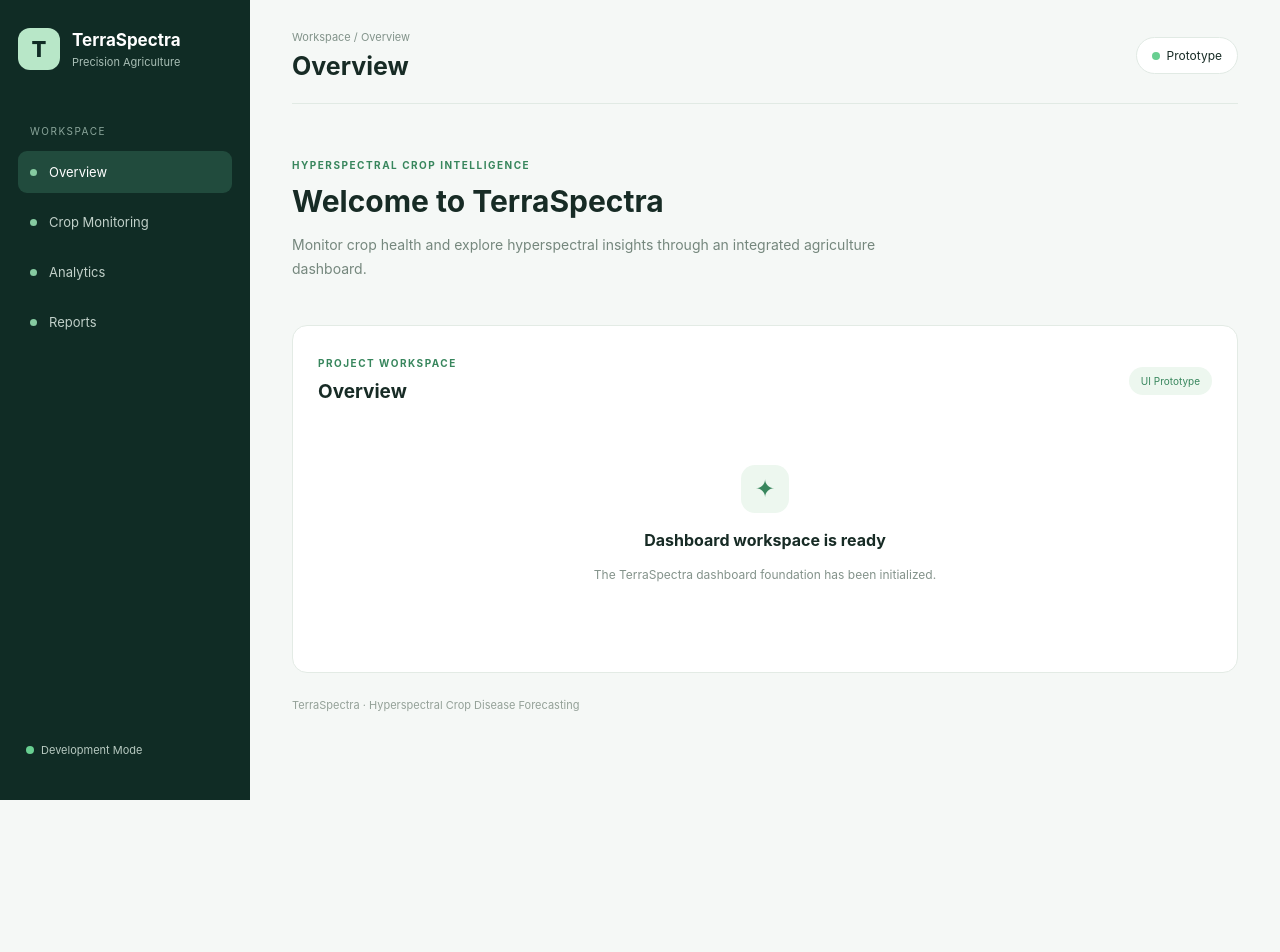
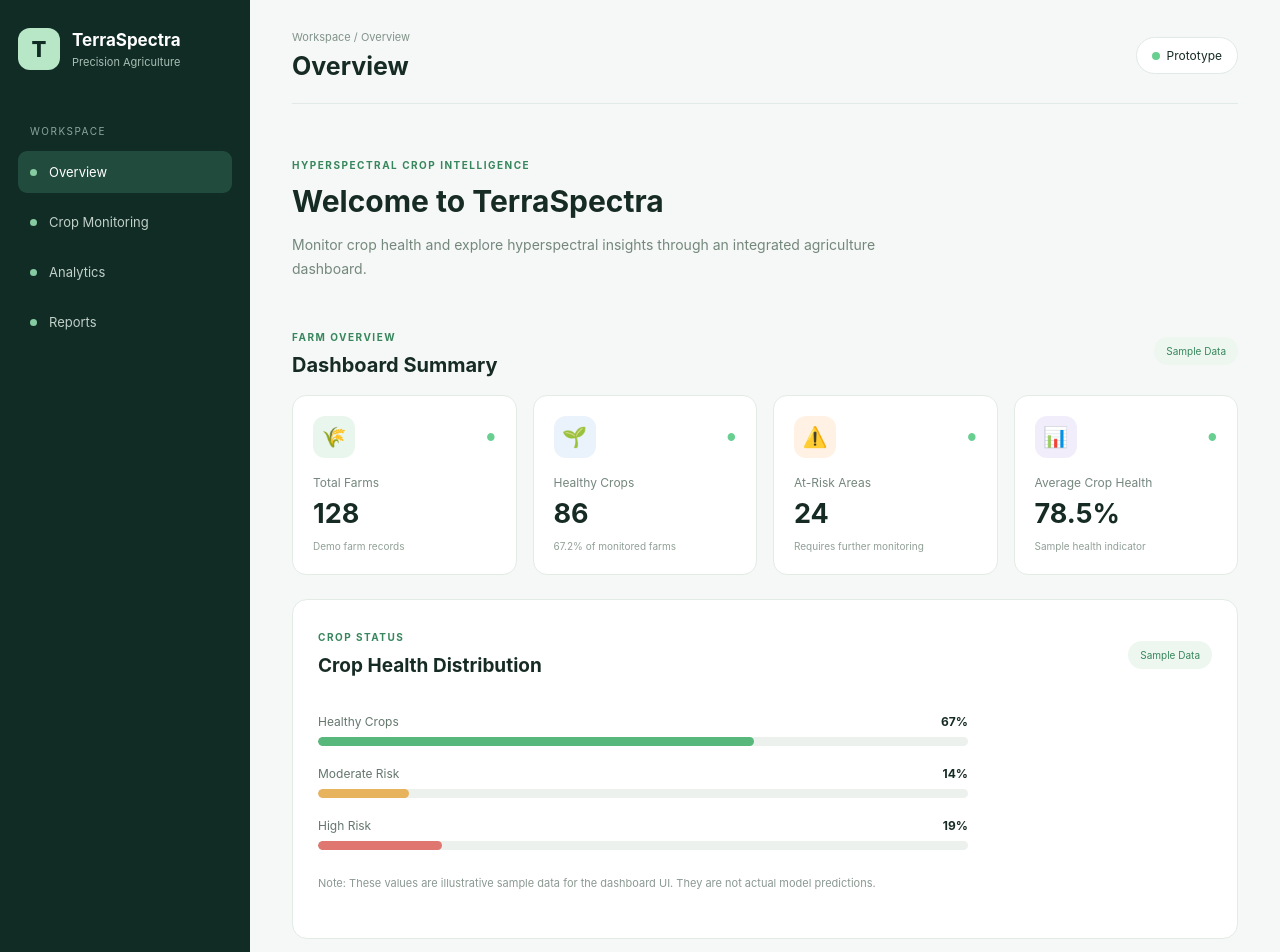
Before and after one commit to Himanshu2007-Maurya/infotact_project2, a React app in the folder frontend/: page / in a window 1280 px wide. Shown: the top 952 px of the page. Before the commit the page ends 800 px from the top, so only its background shows below. Built offline with nearby package versions, Linux system fonts and the light colour scheme; the HTML template or start-up script is replaced by a standard one.

Commit message:
Complete Day 4 overview cards and crop health dashboard summary components

```diff
--- a/frontend/src/App.css
+++ b/frontend/src/App.css
@@ -265,3 +265,18 @@ footer {
     font-size: 23px;
   }
 }
+
+.healthy-fill {
+  width: 67%;
+  background: #58b77a;
+}
+
+.moderate-fill {
+  width: 14%;
+  background: #e7b45d;
+}
+
+.high-fill {
+  width: 19%;
+  background: #df7770;
+}
--- a/frontend/src/App.jsx
+++ b/frontend/src/App.jsx
@@ -1,3 +1,4 @@
+
 import { useState } from "react";
 import "./App.css";
 
@@ -9,6 +10,37 @@ function App() {
     "Crop Monitoring",
     "Analytics",
     "Reports",
+  ];
+
+  const summaryCards = [
+    {
+      title: "Total Farms",
+      value: "128",
+      change: "Demo farm records",
+      icon: "🌾",
+      color: "green",
+    },
+    {
+      title: "Healthy Crops",
+      value: "86",
+      change: "67.2% of monitored farms",
+      icon: "🌱",
+      color: "blue",
+    },
+    {
+      title: "At-Risk Areas",
+      value: "24",
+      change: "Requires further monitoring",
+      icon: "⚠️",
+      color: "orange",
+    },
+    {
+      title: "Average Crop Health",
+      value: "78.5%",
+      change: "Sample health indicator",
+      icon: "📊",
+      color: "purple",
+    },
   ];
 
   return (
@@ -66,6 +98,85 @@ function App() {
           </p>
         </section>
 
+        {activePage === "Overview" ? (
+          <>
+            <section className="summary-section">
+              <div className="summary-heading">
+                <div>
+                  <span className="section-tag">FARM OVERVIEW</span>
+                  <h3>Dashboard Summary</h3>
+                </div>
+                <span className="prototype-tag">Sample Data</span>
+              </div>
+
+              <div className="summary-grid">
+                {summaryCards.map((card) => (
+                  <div className="summary-card" key={card.title}>
+                    <div className="summary-card-top">
+                      <div className={`summary-icon ${card.color}`}>
+                        {card.icon}
+                      </div>
+                      <span className="summary-indicator">●</span>
+                    </div>
+
+                    <p className="summary-title">{card.title}</p>
+                    <h2>{card.value}</h2>
+                    <p className="summary-description">
+                      {card.change}
+                    </p>
+                  </div>
+                ))}
+              </div>
+            </section>
+
+            <section className="workspace-card overview-workspace">
+              <div className="card-heading">
+                <div>
+                  <span className="section-tag">CROP STATUS</span>
+                  <h3>Crop Health Distribution</h3>
+                </div>
+                <span className="prototype-tag">Sample Data</span>
+              </div>
+
+              <div className="health-summary">
+                <div className="health-item">
+                  <div className="health-label">
+                    <span>Healthy Crops</span>
+                    <strong>67%</strong>
+                  </div>
+                  <div className="health-track">
+                    <div className="health-fill healthy-fill"></div>
+                  </div>
+                </div>
+
+                <div className="health-item">
+                  <div className="health-label">
+                    <span>Moderate Risk</span>
+                    <strong>14%</strong>
+                  </div>
+                  <div className="health-track">
+                    <div className="health-fill moderate-fill"></div>
+                  </div>
+                </div>
+
+                <div className="health-item">
+                  <div className="health-label">
+                    <span>High Risk</span>
+                    <strong>19%</strong>
+                  </div>
+                  <div className="health-track">
+                    <div className="health-fill high-fill"></div>
+                  </div>
+                </div>
+              </div>
+
+              <p className="sample-note">
+                Note: These values are illustrative sample data for the
+                dashboard UI. They are not actual model predictions.
+              </p>
+            </section>
+          </>
+        ) : (
           <section className="workspace-card">
             <div className="card-heading">
               <div>
@@ -79,12 +190,11 @@ function App() {
               <div className="empty-icon">✦</div>
               <h3>Dashboard workspace is ready</h3>
               <p>
-              {activePage === "Overview"
-                ? "The TerraSpectra dashboard foundation has been initialized."
-                : `${activePage} module will be developed in the upcoming tasks.`}
+                {activePage} module will be developed in the upcoming tasks.
               </p>
             </div>
           </section>
+        )}
 
         <footer>
           TerraSpectra · Hyperspectral Crop Disease Forecasting
--- a/frontend/src/index.css
+++ b/frontend/src/index.css
@@ -12,3 +12,174 @@ body,
 body {
   margin: 0;
 }
+
+/* Day 4 - Overview Summary Cards */
+
+.summary-section {
+  margin-bottom: 24px;
+}
+
+.summary-heading {
+  display: flex;
+  justify-content: space-between;
+  align-items: center;
+  margin-bottom: 18px;
+}
+
+.summary-heading h3 {
+  margin: 8px 0 0;
+  font-size: 20px;
+}
+
+.summary-grid {
+  display: grid;
+  grid-template-columns: repeat(4, minmax(0, 1fr));
+  gap: 16px;
+}
+
+.summary-card {
+  background: white;
+  border: 1px solid #e3ebe5;
+  border-radius: 14px;
+  padding: 20px;
+  min-width: 0;
+  transition: transform 0.2s ease, box-shadow 0.2s ease;
+}
+
+.summary-card:hover {
+  transform: translateY(-3px);
+  box-shadow: 0 8px 22px rgba(16, 44, 37, 0.07);
+}
+
+.summary-card-top {
+  display: flex;
+  justify-content: space-between;
+  align-items: center;
+}
+
+.summary-icon {
+  width: 42px;
+  height: 42px;
+  display: grid;
+  place-items: center;
+  border-radius: 12px;
+  font-size: 20px;
+}
+
+.summary-icon.green {
+  background: #e9f6ed;
+}
+
+.summary-icon.blue {
+  background: #eaf2fb;
+}
+
+.summary-icon.orange {
+  background: #fff2e4;
+}
+
+.summary-icon.purple {
+  background: #f1edfb;
+}
+
+.summary-indicator {
+  color: #68cf91;
+  font-size: 10px;
+}
+
+.summary-title {
+  color: #75877d;
+  font-size: 12px;
+  margin: 17px 0 7px;
+}
+
+.summary-card h2 {
+  font-size: 27px;
+  margin: 0;
+  color: #172b25;
+}
+
+.summary-description {
+  color: #91a097;
+  font-size: 10px;
+  margin: 9px 0 0;
+  line-height: 1.5;
+}
+
+.overview-workspace {
+  min-height: 270px;
+}
+
+.health-summary {
+  display: grid;
+  gap: 20px;
+  max-width: 650px;
+  margin-top: 28px;
+}
+
+.health-label {
+  display: flex;
+  justify-content: space-between;
+  margin-bottom: 8px;
+  color: #65776d;
+  font-size: 12px;
+}
+
+.health-label strong {
+  color: #172b25;
+}
+
+.health-track {
+  height: 9px;
+  background: #edf1ee;
+  border-radius: 20px;
+  overflow: hidden;
+}
+
+.health-fill {
+  height: 100%;
+  border-radius: 20px;
+}
+
+.healthy-fill {
+  width: 67%;
+  background: #58b77a;
+}
+
+.moderate-fill {
+  width: 14%;
+  background: #e7b45d;
+}
+
+.high-fill {
+  width: 19%;
+  background: #df7770;
+}
+
+.sample-note {
+  margin-top: 25px;
+  color: #8b9991;
+  font-size: 11px;
+  line-height: 1.6;
+}
+
+@media (max-width: 1050px) {
+  .summary-grid {
+    grid-template-columns: repeat(2, minmax(0, 1fr));
+  }
+}
+
+@media (max-width: 480px) {
+  .summary-grid {
+    grid-template-columns: 1fr;
+  }
+
+  .summary-heading {
+    align-items: flex-start;
+    gap: 10px;
+  }
+
+  .summary-card {
+    padding: 17px;
+  }
+}
```
Lines whose indentation alone changed are shown as unchanged.
